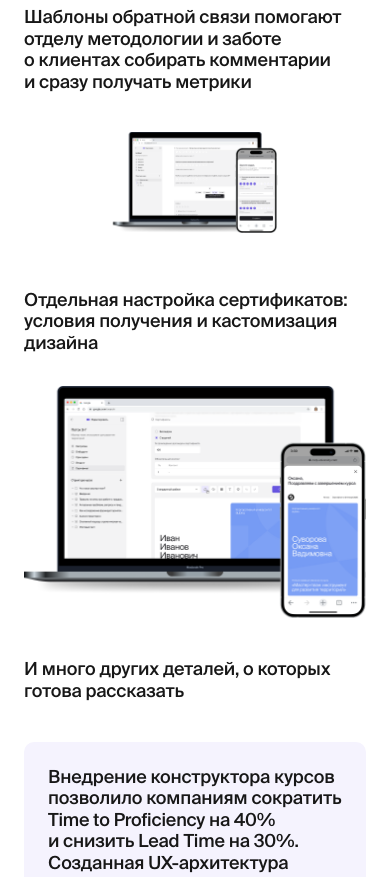
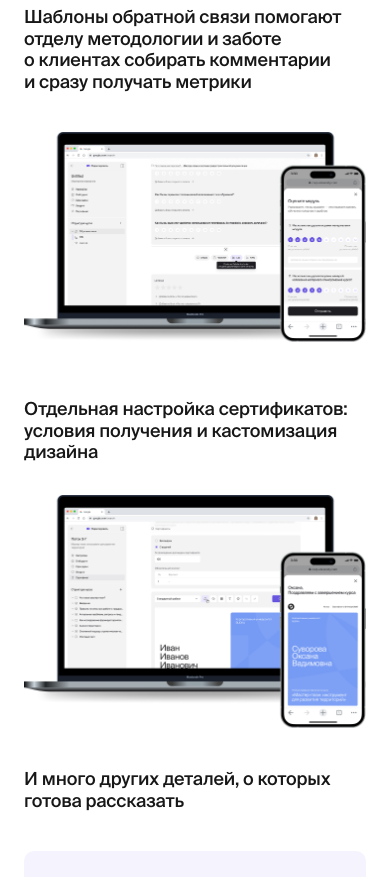
Before and after one commit to Timkogas/ox_portfolio, a React (Vite) app: page /stemps in a window 390 px wide. Shown: the part 5520-6397 px from the top of the page. Built offline with nearby package versions, Linux system fonts and the light colour scheme.

Commit message:
fix(stemps): crop feedback mockup side padding on mobile to match certificates

```diff
--- a/src/pages/stemps/stemps-page.tsx
+++ b/src/pages/stemps/stemps-page.tsx
@@ -370,7 +370,7 @@ export default function StempsPage() {
             src={details.image}
             alt="Шаблоны обратной связи"
             loading="lazy"
-            className="w-full h-auto max-lg:rounded-[10px]"
+            className="w-full h-auto max-lg:rounded-[10px] max-lg:aspect-[1378/846] max-lg:object-cover"
           />
         </div>
       </section>
```
